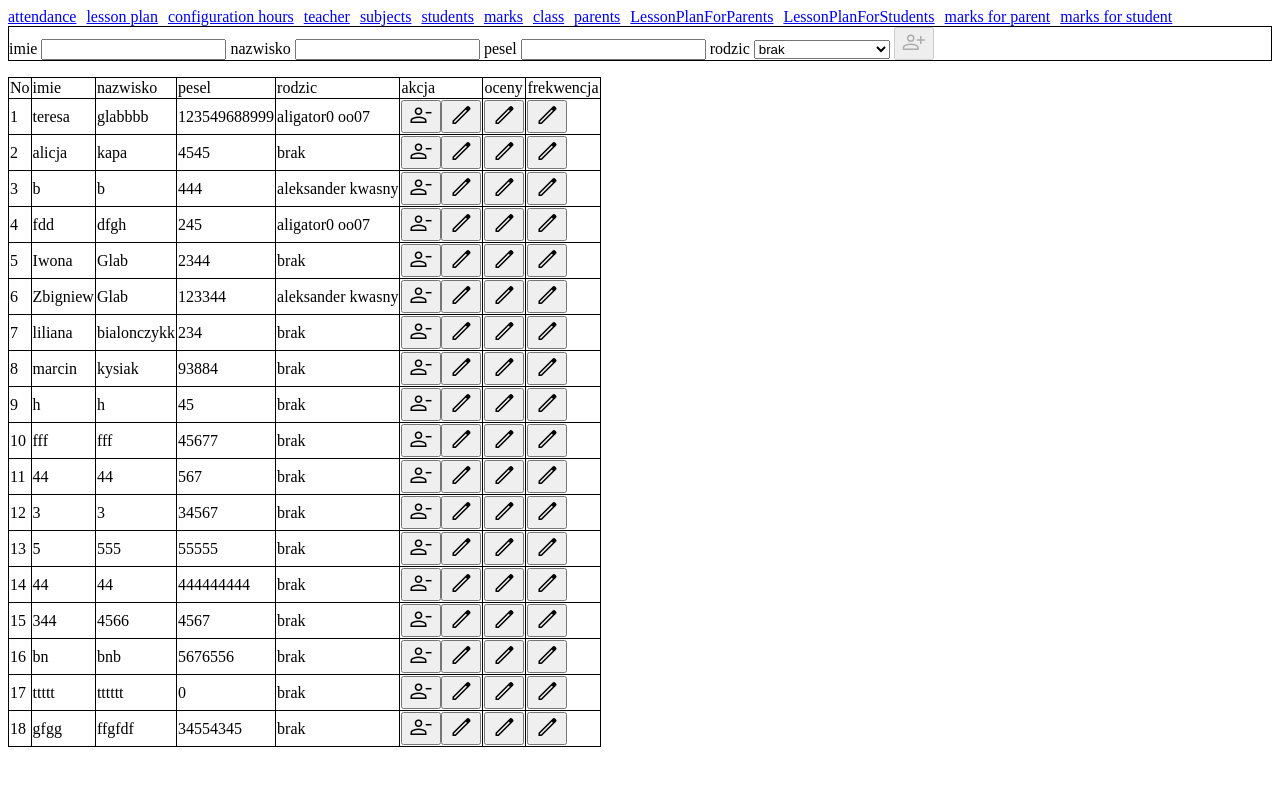
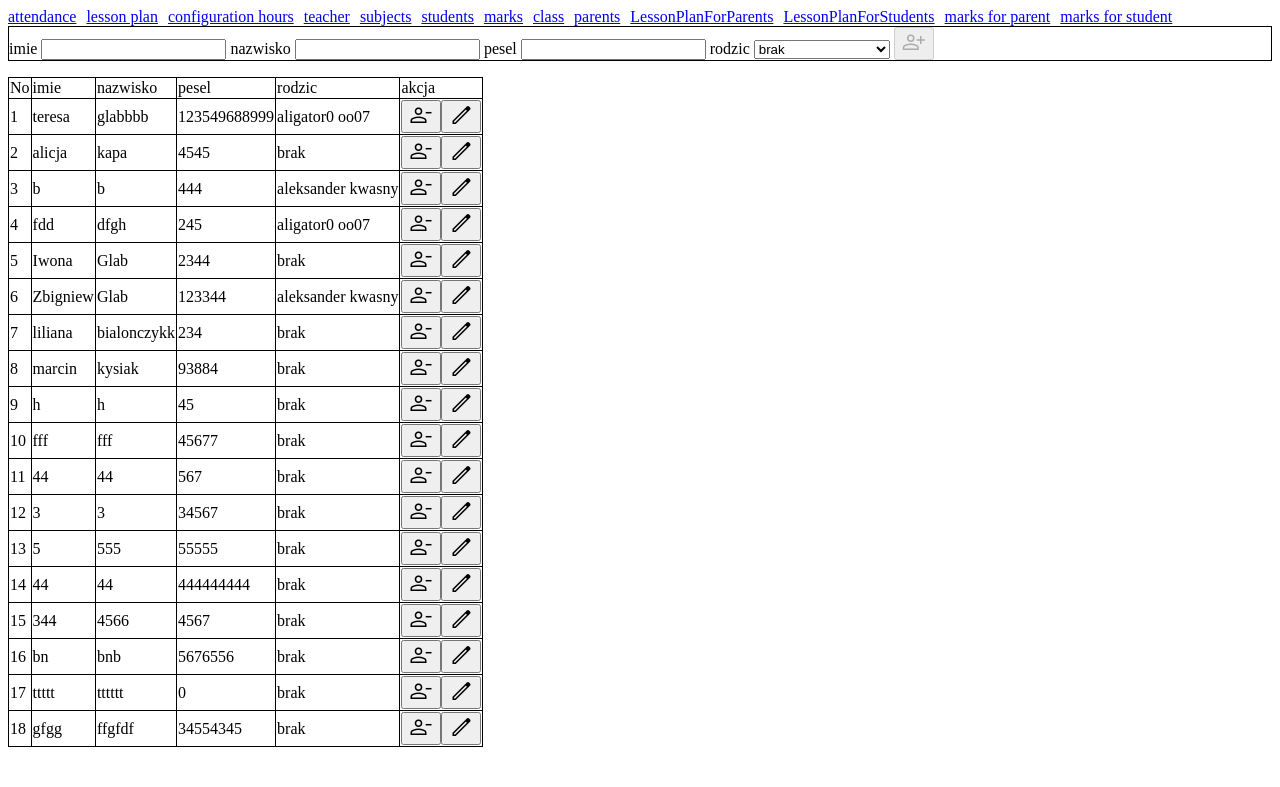
Before and after one commit to marzena918/EDZIENNIK, a Flask app: page /student in a window 1280 px wide. Shown: the top 787 px of the page. Run offline with Flask 3, Linux system fonts and the light colour scheme; data comes from the database, SQL or seed files in the repository.

Commit message:
removed redundant oceny i frekwencja

```diff
--- a/templates/index.html
+++ b/templates/index.html
@@ -144,7 +144,7 @@
         tableStudent.innerHTML = '';
         const header = tableStudent.createTHead();
         const headerRow = header.insertRow();
-        for (const i of ['No', 'imie', 'nazwisko', 'pesel', 'rodzic', 'akcja', 'oceny', 'frekwencja']) {
+        for (const i of ['No', 'imie', 'nazwisko', 'pesel', 'rodzic', 'akcja']) {
             headerRow.insertCell().innerText = i;
         }
         const students = await (await fetch('/student/all')).json();
@@ -155,21 +155,14 @@
             row.insertCell().innerText = i['student_name'];
             row.insertCell().innerText = i['student_last_name'];
             row.insertCell().innerText = i['pesel'];
-            // row.insertCell().innerText = "-";
             row.insertCell().innerText = `${i['parent_name']}` === "null" ? "brak" : `${i['parent_name']} ${i['parent_last_name']}`;
-            // row.cells[4].id=i['parents_id']
-            // row.insertCell().innerText = i['zrobic imie i naziwsko'];
             const editButton = document.createElement("button");
             editButton.innerHTML = '<span class="material-symbols-outlined button">edit</span>';
             editButton.onclick = () => editData(editButton, row, i['student_name'], i['student_last_name'], i['pesel'], i['student_id'],row.cells[4].innerText);
             row.insertCell().innerHTML =
                 `<button onclick="remove(${i.student_id})"><span class="material-symbols-outlined button">person_remove</span></button>`;
             row.cells[5].appendChild(editButton);
-            const editGrades = document.createElement("button");
-            editGrades.innerHTML = '<span class="material-symbols-outlined button">edit</span>';
-            editGrades.onclick = () => window.location.href = `/student/oceny?studentId=${i['id']}`;
-            row.insertCell(6).appendChild(editGrades);
-            row.insertCell(7).innerHTML = '<button><span class="material-symbols-outlined button">edit</span></button>';
+
         }
 
     }
@@ -240,12 +233,7 @@
 
     }
 
-    function getAllStudentNotes() {
-        const params = new Proxy(new URLSearchParams(window.location.search), {
-            get: (searchParams, prop) => searchParams.get(prop),
-        });
-        fetch(`/student/oceny/${params.studentId}`)
-    }
+
 
     async function init() {
         await getAllStudents();
```
